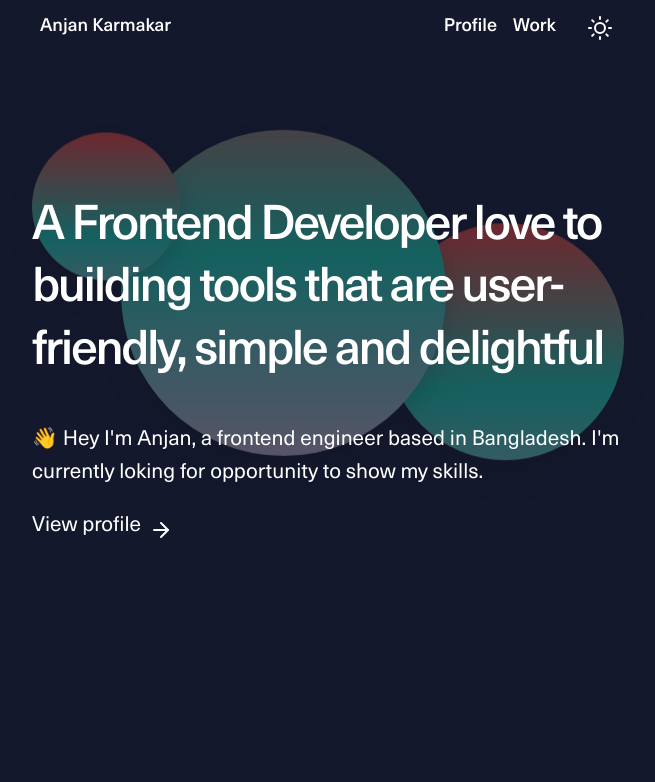
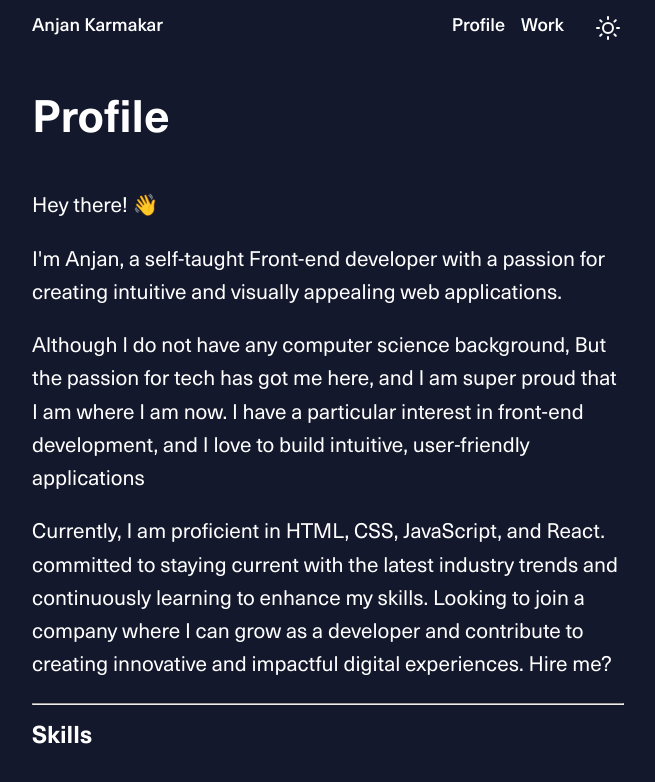
Before and after one commit to 47anjan/personal-portfolio, a React (Vite) app: page /profile in a window 1280 px wide. Shown: the top 782 px of the page, without its empty margins (312-967 px from the left). Built offline with nearby package versions, Linux system fonts and the light colour scheme.

Commit message:
implement route and profile info

```diff
--- a/src/App.jsx
+++ b/src/App.jsx
@@ -1,14 +1,15 @@
-import styled, { ThemeProvider } from "styled-components";
+import { ThemeProvider } from "styled-components";
 import Header from "./components/Header/Header";
 import { useState } from "react";
-import Home from "./pages/Home/Home";
 import GlobalStyles from "./GlobalStyles";
 import Container from "./components/Container/Container";
+import { Outlet } from "react-router-dom";
 
 function App() {
-  const [dark, setDark] = useState(false);
+  const [dark, setDark] = useState(true);
 
   const themeLight = {
+    state: { dark, setDark },
     colors: {
       canvas: "#fff",
       well: "#e6e6e6",
@@ -17,6 +18,7 @@ function App() {
   };
 
   const themeDark = {
+    state: { dark, setDark },
     colors: {
       canvas: "#14182c",
       well: "#242b4f",
@@ -24,14 +26,11 @@ function App() {
     },
   };
 
-  const handleTheme = () => setDark((prev) => !prev);
-
   return (
-    <ThemeProvider theme={!dark ? themeDark : themeLight}>
-      <Header handleTheme={handleTheme} />
-
+    <ThemeProvider theme={dark ? themeDark : themeLight}>
+      <Header />
       <Container>
-        <Home />
+        <Outlet />
       </Container>
       <GlobalStyles />
     </ThemeProvider>
--- a/src/Buttons/ThemeButton.jsx
+++ b/src/Buttons/ThemeButton.jsx
@@ -1,18 +1,18 @@
-import { useState } from "react";
+import { useContext } from "react";
 import { Moon, Sun } from "react-feather";
 import styled from "styled-components";
+import { ThemeContext } from "styled-components";
 
-const ThemeButton = ({ handleTheme }) => {
-  const [dark, setDark] = useState(false);
+const ThemeButton = () => {
+  const { state } = useContext(ThemeContext);
 
   return (
     <Wrapper
       onClick={() => {
-        handleTheme();
-        setDark((prev) => !prev);
+        state?.setDark((prev) => !prev);
       }}
     >
-      {!dark ? <Sun /> : <Moon />}
+      {state?.dark ? <Sun /> : <Moon />}
     </Wrapper>
   );
 };
--- a/src/GlobalStyles.js
+++ b/src/GlobalStyles.js
@@ -1,4 +1,4 @@
-import { createGlobalStyle } from "styled-components";
+import { createGlobalStyle, keyframes } from "styled-components";
 
 const GlobalStyles = createGlobalStyle`
 
@@ -55,7 +55,7 @@ body {
 
 a{
   text-decoration: none;
-
+ color: ${(p) => p.theme.colors.text};
 }
 
 ol li,
@@ -65,9 +65,12 @@ ul li {
   line-height: 1.6;
 }
 h1 {
-  font-size: 3rem;
-  font-weight: 500;
-  letter-spacing: -0.15rem;
+  font-size: 2.4rem;
+  font-size: clamp(2.4rem, 2.2rem + 0.75vw, 3rem);
+  font-weight: 700;
   line-height: 1.3;
-}`;
+}
+
+`;
+
 export default GlobalStyles;
--- a/src/components/Header/Header.jsx
+++ b/src/components/Header/Header.jsx
@@ -2,15 +2,14 @@ import Navbar from "../Navbar/Navbar";
 import Logo from "../Logo/Logo";
 import ThemeButton from "../../Buttons/ThemeButton";
 import styled from "styled-components";
-import NavLink from "../Navbar/NavLink";
 
-const Header = ({ handleTheme }) => {
+const Header = () => {
   return (
     <header>
       <Wrapper>
         <Logo />
         <Navbar />
-        <ThemeButton handleTheme={handleTheme} />
+        <ThemeButton />
       </Wrapper>
     </header>
   );
@@ -19,13 +18,12 @@ const Header = ({ handleTheme }) => {
 const Wrapper = styled.div`
   width: 100%;
   max-width: 640px;
-  padding: 0 24px 32px;
   margin: 0 auto;
   display: flex;
   align-items: center;
   gap: 1.5rem;
   font-size: 1.125rem;
-  padding: 8px 32px;
+  padding: 8px 24px;
 `;
 
 export default Header;
--- a/src/components/Logo/Logo.jsx
+++ b/src/components/Logo/Logo.jsx
@@ -1,10 +1,11 @@
+import { Link } from "react-router-dom";
 import styled from "styled-components";
 
 const Logo = () => {
-  return <Link>Anjan Karmakar</Link>;
+  return <Wrapper to={"/"}>Anjan Karmakar</Wrapper>;
 };
 
-const Link = styled.a`
+const Wrapper = styled(Link)`
   margin-right: auto;
   font-weight: 500;
 `;
--- a/src/components/Navbar/NavLink.jsx
+++ b/src/components/Navbar/NavLink.jsx
@@ -1,15 +1,16 @@
+import { Link } from "react-router-dom";
 import styled from "styled-components";
 
-const NavLink = ({ children }) => {
+const NavLink = ({ children, to }) => {
   return (
-    <Wrapper>
+    <Wrapper to={to}>
       <MainText>{children}</MainText>
       <HoverText>{children}</HoverText>
     </Wrapper>
   );
 };
 
-const Wrapper = styled.a`
+const Wrapper = styled(Link)`
   display: block;
   font-size: 1.125rem;
   text-decoration: none;
--- a/src/components/Navbar/Navbar.jsx
+++ b/src/components/Navbar/Navbar.jsx
@@ -4,8 +4,8 @@ import NavLink from "./NavLink";
 const Navbar = () => {
   return (
     <Nav>
-      <NavLink>Profile</NavLink>
-      <NavLink>Work</NavLink>
+      <NavLink to={"/profile"}>Profile</NavLink>
+      <NavLink to={"/work"}>Work</NavLink>
     </Nav>
   );
 };
--- a/src/main.jsx
+++ b/src/main.jsx
@@ -1,9 +1,10 @@
 import React from "react";
 import ReactDOM from "react-dom/client";
-import App from "./App.jsx";
+import router from "./routes/Routes";
+import { RouterProvider } from "react-router-dom";
 
 ReactDOM.createRoot(document.getElementById("root")).render(
   <React.StrictMode>
-    <App />
+    <RouterProvider router={router} />
   </React.StrictMode>
 );
--- a/src/pages/Home/Container/Hero.jsx
+++ b/src/pages/Home/Container/Hero.jsx
@@ -2,10 +2,10 @@ import styled from "styled-components";
 import BackgroundOrbs from "./Orbs/BackgroundOrbs";
 import { ArrowRight } from "react-feather";
 import { motion } from "framer-motion";
-
+import { Link } from "react-router-dom";
 export const Hero = () => {
   const container = {
-    hidden: { y: 25, opacity: 0 },
+    hidden: { y: 30, opacity: 0 },
     visible: {
       y: 0,
       opacity: 1,
@@ -31,7 +31,7 @@ export const Hero = () => {
             currently loking for opportunity to show my skills.
           </ProfileInfo>
 
-          <LinkWrpper>
+          <LinkWrpper to={"/profile"}>
             <ProflileLink>View profile</ProflileLink>
             <div style={{ paddingTop: "12px" }}>
               <ArrowRight className="icon" />
@@ -44,21 +44,26 @@ export const Hero = () => {
 };
 
 const Heading = styled.h1`
-  margin-bottom: 2.5rem;
+  margin-bottom: 2rem;
+  text-align: center;
+  @media (min-width: 440px) {
+    text-align: left;
+  }
 `;
 
 const Content = styled.div`
-  padding-top: 5rem;
+  padding-top: 4rem;
 `;
 
 const ProfileInfo = styled.p`
   margin-block: 1rem;
 `;
 
-const LinkWrpper = styled.div`
+const LinkWrpper = styled(Link)`
   display: flex;
   align-items: center;
   gap: 0.5rem;
+  width: fit-content;
 
   .icon {
     transition: all 0.3s linear;
--- /dev/null
+++ b/src/pages/Profile/Profile.jsx
@@ -0,0 +1,60 @@
+import styled from "styled-components";
+
+const Profile = () => {
+  return (
+    <Wrapper>
+      <Heading>Profile</Heading>
+
+      <ProfileInfo>
+        <p>
+          Hey there! 👋
+          <Break />
+          I'm Anjan, a self-taught Front-end developer with a passion for
+          creating intuitive and visually appealing web applications.
+          <Break />
+          Although I do not have any computer science background, But the
+          passion for tech has got me here, and I am super proud that I am where
+          I am now. I have a particular interest in front-end development, and I
+          love to build intuitive, user-friendly applications
+          <Break />
+          Currently, I am proficient in HTML, CSS, JavaScript, and React.
+          committed to staying current with the latest industry trends and
+          continuously learning to enhance my skills. Looking to join a company
+          where I can grow as a developer and contribute to creating innovative
+          and impactful digital experiences. Hire me?
+        </p>
+      </ProfileInfo>
+      <Line />
+
+      <SkillsContainer>
+        <SkillHeading>Skills</SkillHeading>
+      </SkillsContainer>
+    </Wrapper>
+  );
+};
+
+const Break = styled.span`
+  margin-bottom: 20px;
+  display: block;
+`;
+
+const SkillsContainer = styled.section``;
+
+const Line = styled.hr`
+  margin-block: 20px;
+`;
+
+const ProfileInfo = styled.article``;
+
+const Heading = styled.h1`
+  margin-block: 40px;
+`;
+
+const SkillHeading = styled.h2`
+  margin-block: 20px;
+  font-size: 1.5rem;
+  letter-spacing: normal;
+`;
+
+const Wrapper = styled.section``;
+export default Profile;
--- /dev/null
+++ b/src/pages/Work/Work.jsx
@@ -0,0 +1,5 @@
+const Work = () => {
+  return <div>Work</div>;
+};
+
+export default Work;
--- /dev/null
+++ b/src/routes/Routes.jsx
@@ -0,0 +1,28 @@
+import { createBrowserRouter } from "react-router-dom";
+import App from "../App";
+import Profile from "../pages/Profile/Profile";
+import Work from "../pages/Work/Work";
+import Home from "../pages/Home/Home";
+
+const router = createBrowserRouter([
+  {
+    path: "/",
+    element: <App />,
+    children: [
+      {
+        path: "/",
+        element: <Home />,
+      },
+      {
+        path: "profile",
+        element: <Profile />,
+      },
+      {
+        path: "work",
+        element: <Work />,
+      },
+    ],
+  },
+]);
+
+export default router;
```
